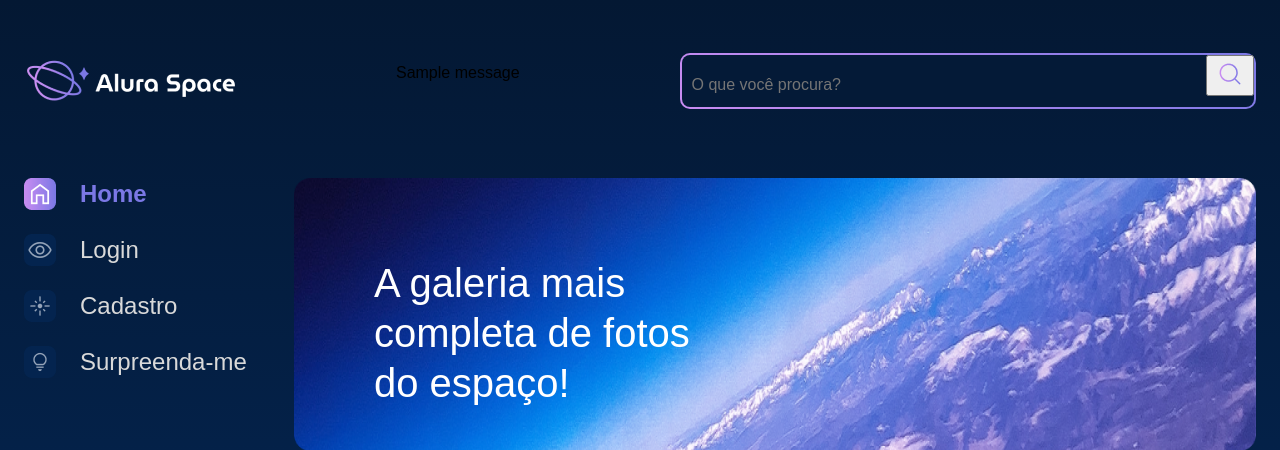
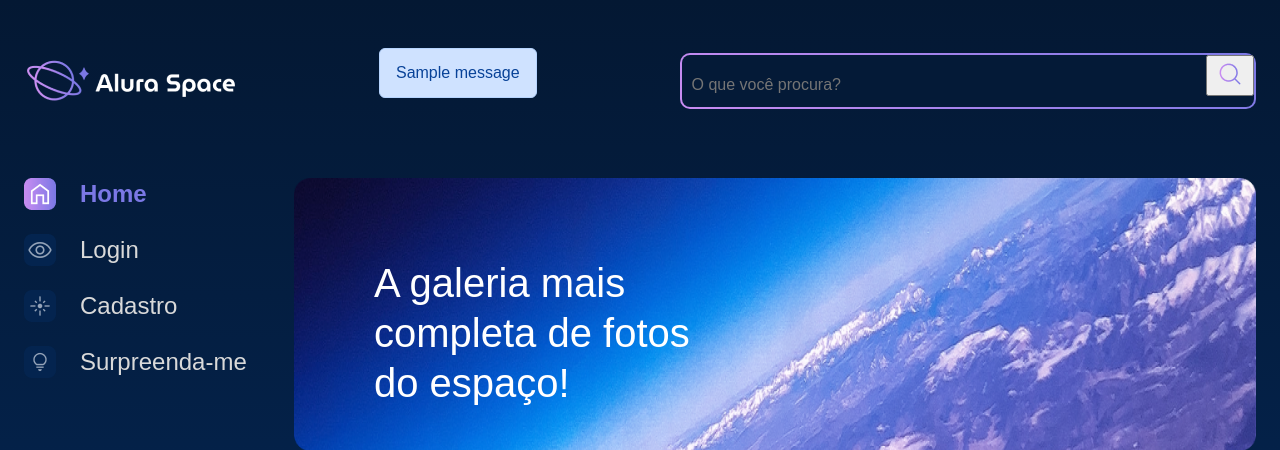
Before and after one commit to Antonio-Matheus-Follone-Graca/alura-space, a Django app: page / in a window 1280 px wide. Shown: the top 450 px of the page. Run offline with Django 4.2, Linux system fonts and the light colour scheme; tables that the repository leaves empty hold one stand-in row (values such as "Sample post"); grey boxes marked "Sample" are stand-in pictures; one stand-in notice (Sample message) is shown.

Commit message:
alerts bootstrap

```diff
--- a/setup/static/styles/style.css
+++ b/setup/static/styles/style.css
@@ -384,12 +384,6 @@ table {
 }
 
 
-.alert-primary {
-    color: #004085;
-    background-color: #cce5ff;
-    border-color: #b8daff;
-}
-
 .alert {
     --bs-alert-bg: transparent;
     --bs-alert-padding-x: 1rem;
@@ -407,3 +401,9 @@ table {
     border: var(--bs-alert-border);
     border-radius: var(--bs-alert-border-radius);
 }
+
+.alert-primary {
+    --bs-alert-color: #084298;
+    --bs-alert-bg: #cfe2ff;
+    --bs-alert-border-color: #b6d4fe;
+}
--- a/templates/galeria/partials/_menu.html
+++ b/templates/galeria/partials/_menu.html
@@ -4,8 +4,8 @@
     <header class="cabecalho">
         <img src="{% static '/assets/logo/Logo(2).png' %}" alt="Logo da Alura Space" />
         {% for message in messages %}
-        <div class="alert alert-primary" role="alert">
-            <p id="messages">{{message}} </p>
+        <div class=" alert alert-primary">
+            {{message}}
         </div>
         {% endfor %}
         <div class="cabecalho__busca">
```
